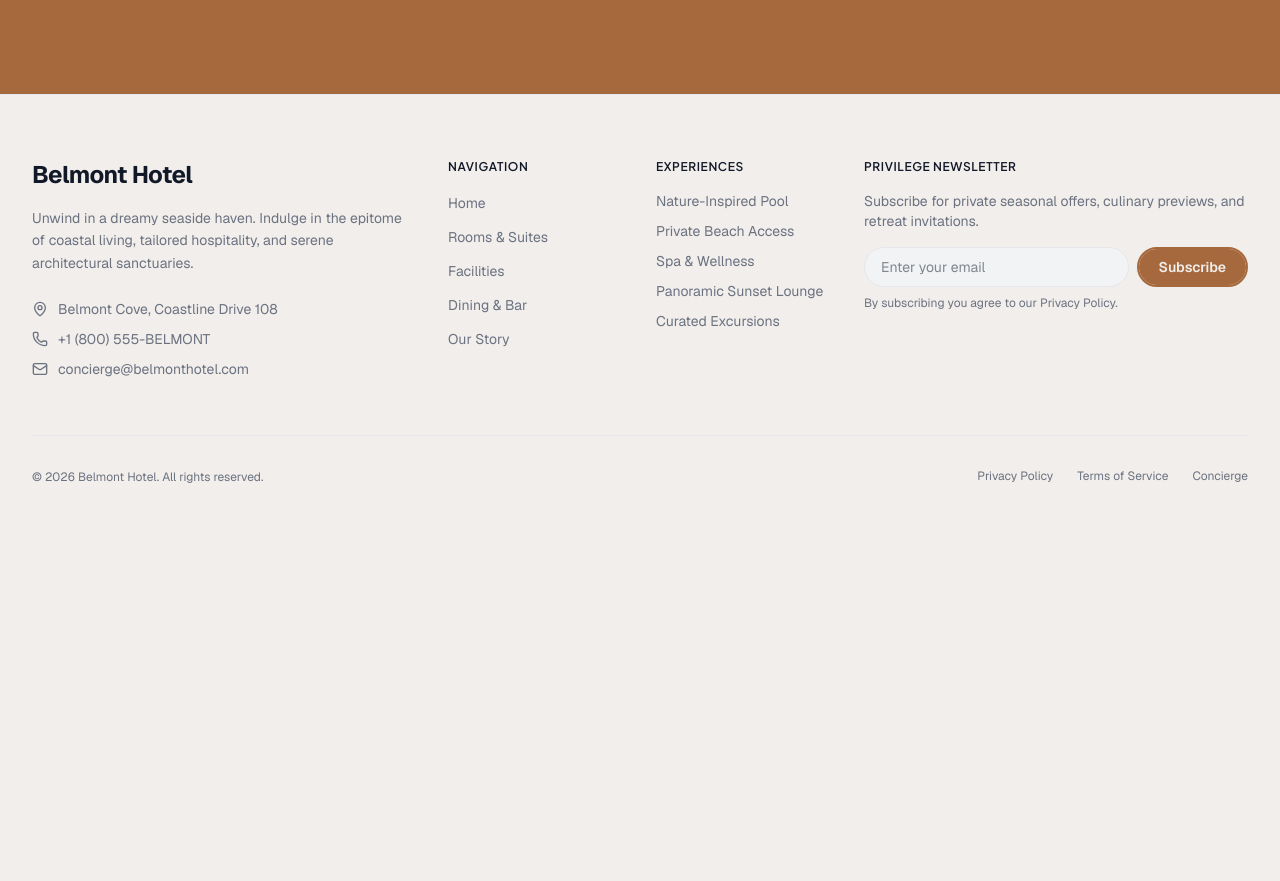
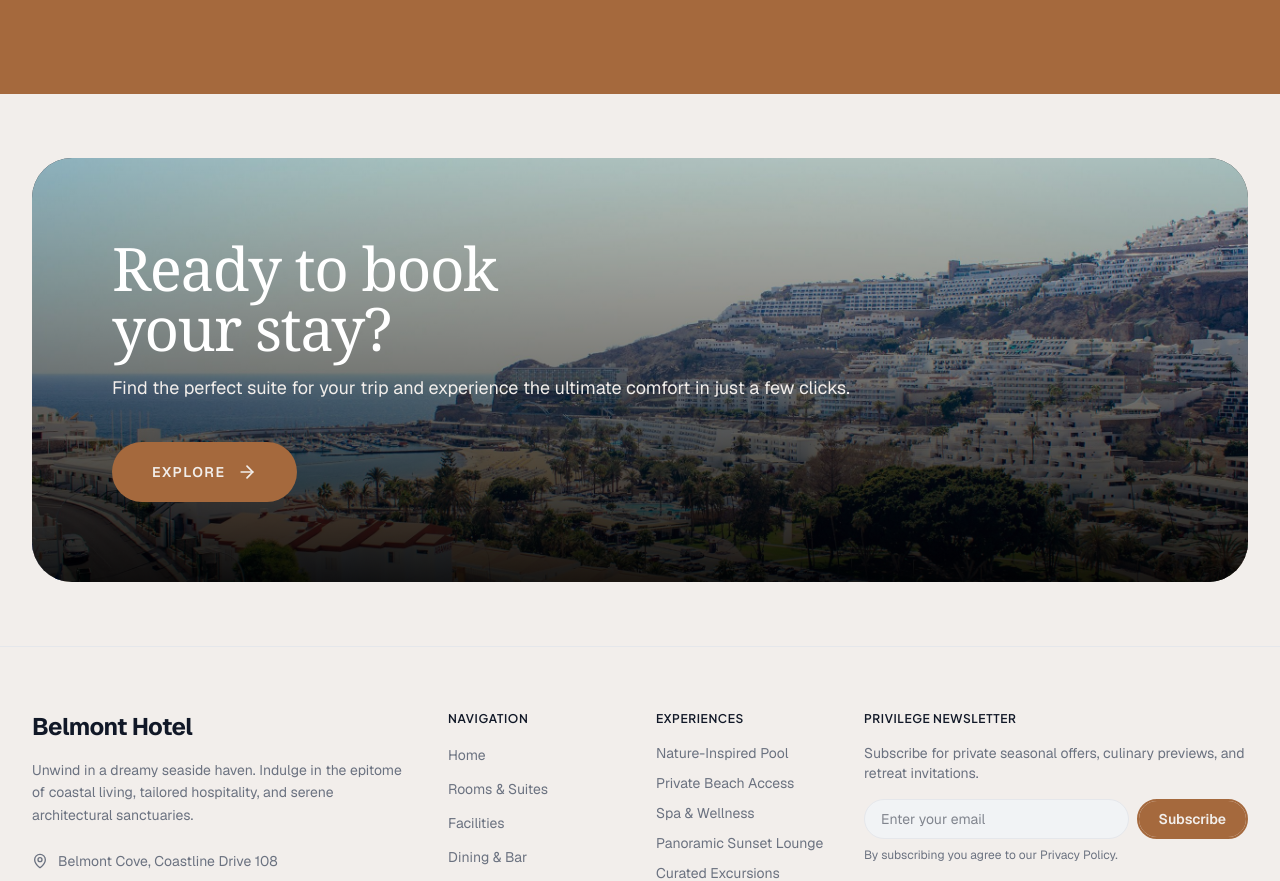
Before and after one commit to xieumar/belmont, a Next.js app: page / in a window 1280 px wide. Shown: the part 5895-6776 px from the top of the page. Before the commit the page ends 6429 px from the top, so only its background shows below. Built offline with nearby package versions, Linux system fonts and the light colour scheme.

Commit message:
refactor(ui): streamline CallToAction to a vertical single-button layout

```diff
--- a/app/page.tsx
+++ b/app/page.tsx
@@ -6,6 +6,7 @@ import {
   DiscoverDestinations,
   HotelFeatures,
   HotelFAQ,
+  CallToAction,
 } from "@/components/hotel";
 
 export default function Home() {
@@ -18,6 +19,7 @@ export default function Home() {
       <SpecialOffers />
       <DiscoverDestinations />
       <HotelFAQ />
+      <CallToAction />
     </div>
   );
 }
--- a/components/hotel/CallToAction.tsx
+++ b/components/hotel/CallToAction.tsx
@@ -1,10 +1,10 @@
 import Image from "next/image";
-import { Calendar, ChevronDown, Search } from "lucide-react";
+import { ArrowRight } from "lucide-react";
 
 export default function CallToAction() {
   return (
     <section className="bg-background px-4 py-8 sm:px-8 sm:py-16">
-      <div className="relative mx-auto flex w-full max-w-7xl flex-col items-center justify-between overflow-hidden rounded-[2rem] bg-zinc-900 p-6 sm:rounded-[2.5rem] sm:p-12 md:flex-row lg:p-20">
+      <div className="relative mx-auto flex w-full max-w-7xl flex-col items-start justify-between gap-10 overflow-hidden rounded-[2rem] bg-zinc-900 p-6 sm:rounded-[2.5rem] sm:p-12 lg:p-20">
         {/* Background Image */}
         <div className="absolute inset-0">
           <Image
@@ -14,43 +14,29 @@ export default function CallToAction() {
             className="object-cover"
           />
           {/* Gradient Overlay to ensure text readability */}
-          <div className="absolute inset-0 bg-gradient-to-r from-black/90 via-black/50 to-black/20" />
+          <div className="absolute inset-0 bg-gradient-to-t from-black/90 via-black/50 to-black/20" />
         </div>
 
-        {/* Text Content (Left) */}
-        <div className="relative z-10 flex w-full flex-col gap-4 text-white md:w-1/2">
+        {/* Text Content */}
+        <div className="relative z-10 flex w-full flex-col gap-4 text-white">
           <h2 className="font-serif text-4xl font-medium tracking-tight sm:text-5xl lg:text-6xl">
-            Your sanctuary
+            Ready to book
             <br />
-            is waiting
+            your stay?
           </h2>
           <p className="text-base text-neutral-100 sm:text-lg font-sans">
-            Find the perfect suite for your trip, easily book in minutes.
+            Find the perfect suite for your trip and experience the ultimate
+            comfort in just a few clicks.
           </p>
         </div>
 
-        {/* Booking Widget (Right) */}
-        <div className="relative z-10 mt-10 flex w-full flex-col items-stretch gap-3 rounded-[2.5rem] border border-white/20 bg-white/20 p-3 backdrop-blur-xl sm:w-auto sm:flex-row md:mt-0">
-          {/* Input Area */}
-          <div className="flex w-full flex-col gap-4 rounded-[2rem] bg-white p-6 sm:w-[300px]">
-            <div className="flex items-center gap-2 text-sm font-medium text-neutral-700">
-              <Calendar className="h-4 w-4" />
-              Your Dates
-            </div>
-            <div className="flex w-full cursor-pointer items-center justify-between rounded-2xl bg-slate-100 px-5 py-4 text-sm font-medium text-slate-400 transition-colors hover:bg-slate-200/70">
-              Check-in - Check-out
-              <div className="flex h-6 w-6 items-center justify-center rounded-full bg-neutral-700 text-neutral-100">
-                <ChevronDown className="h-4 w-4" />
-              </div>
-            </div>
-          </div>
-
-          {/* Action Button */}
-          <button className="flex w-full flex-col items-center justify-center gap-6 rounded-[2rem] bg-terra-400 hover:bg-terra-500 p-6 text-neutral-100 transition-transform hover:scale-105 active:scale-95 sm:w-[160px]">
-            <span className="text-sm font-medium tracking-wide">
-              Search Rooms
+        {/* Action Button */}
+        <div className="relative z-10 flex w-full items-start justify-start">
+          <button className="group flex items-center justify-center gap-3 rounded-full bg-terra-400 hover:bg-terra-500 px-10 py-5 text-neutral-100 transition-transform hover:scale-105 active:scale-95">
+            <span className="text-sm font-semibold tracking-widest uppercase">
+              Explore
             </span>
-            <Search className="h-10 w-10" strokeWidth={1.5} />
+            <ArrowRight className="h-5 w-5 transition-transform group-hover:translate-x-1" />
           </button>
         </div>
       </div>
```
